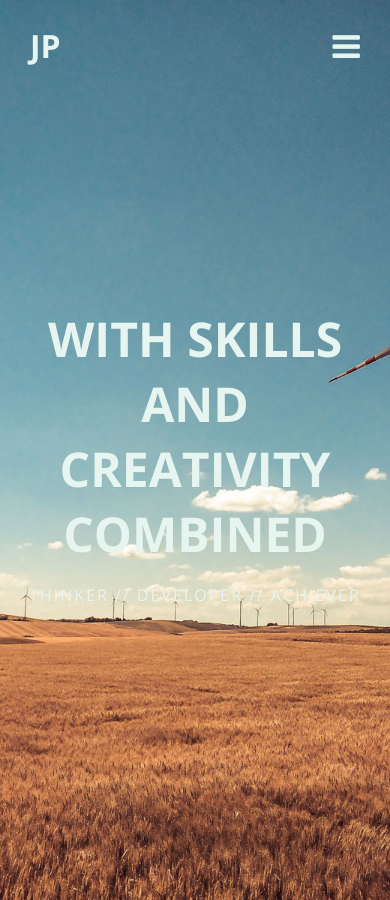
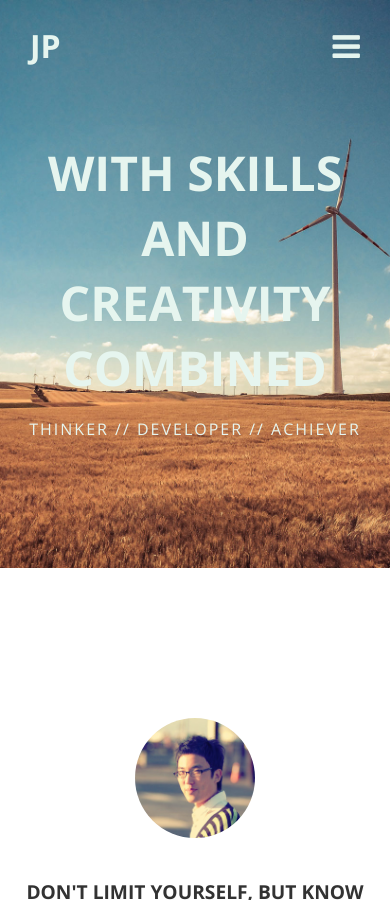
Before and after one commit to jinpae/portfolio_site, a Jekyll site: the page built from index.html, in a window 390 px wide and 900 px high. Built offline with Jekyll 4.4.1, drawn with Linux system fonts in a browser that asks for light colours; nearby versions of some CDN libraries; Markdown is read by kramdown in place of the engine named in the settings.

Commit message:
Add some more media query to support smaller devices

```diff
--- a/_scss/_header.scss
+++ b/_scss/_header.scss
@@ -1,5 +1,10 @@
 header {
 	height: 100%;
+
+	@media only screen and (max-width: 640px) {
+		min-height: 568px;
+		height: 568px;
+	}
 }
 
 #hero {
@@ -9,6 +14,7 @@ header {
 	color: $header-text-color;
 
 	@media only screen and (max-width: 640px) {
+		background: url(../img/hero_bg.jpg) no-repeat center center;
 		min-height: 568px;
 		background-size: cover;
 		-webkit-background-size: cover;
--- a/assets/css/main.css
+++ b/assets/css/main.css
@@ -634,6 +634,10 @@ th {
 
 header {
   height: 100%; }
+  @media only screen and (max-width: 640px) {
+    header {
+      min-height: 568px;
+      height: 568px; } }
 
 #hero {
   height: 100%;
@@ -642,6 +646,7 @@ header {
   color: #e6f5ef; }
   @media only screen and (max-width: 640px) {
     #hero {
+      background: url(../img/hero_bg.jpg) no-repeat center center;
       min-height: 568px;
       background-size: cover;
       -webkit-background-size: cover; } }
```
